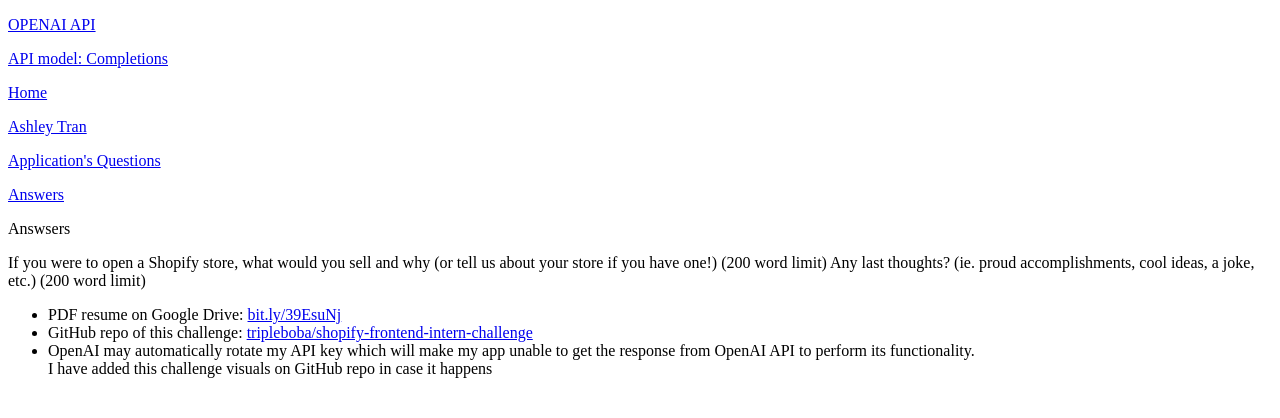
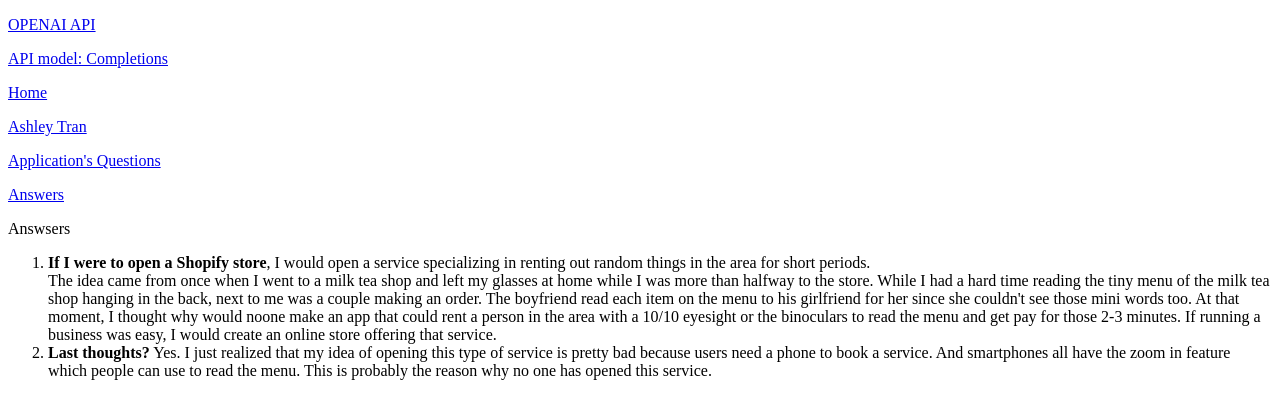
Before and after one commit to tripleboba/shopify-frontend-intern-challenge, a React (Create React App) app: page /answers in a window 1280 px wide. Shown: the top 418 px of the page. Built offline with nearby package versions, Linux system fonts and the light colour scheme; no server answers; the HTML template or start-up script is replaced by a standard one.

Commit message:
add answers

```diff
--- a/src/components/Anwsers.js
+++ b/src/components/Anwsers.js
@@ -5,17 +5,19 @@
     <div className="section">
       <p className='title is-4'>Answsers</p>
       <div className="content">
-        <p>
-          If you were to open a Shopify store, what would you sell and why (or tell us about your store if you have one!) (200 word limit)
-          Any last thoughts? (ie. proud accomplishments, cool ideas, a joke, etc.) (200 word limit)
-        </p>
-        <ul>
-          <li>PDF resume on Google Drive: <a href="https://bit.ly/39EsuNj">bit.ly/39EsuNj</a></li>
-          <li>GitHub repo of this challenge: <a href="https://github.com/tripleboba/shopify-frontend-intern-challenge">tripleboba/shopify-frontend-intern-challenge</a></li>
-          <li>OpenAI may automatically rotate my API key which will make my app unable to get the response from OpenAI API to perform its functionality.
-            <br></br>I have added this challenge visuals on GitHub repo in case it happens
+        <ol type="1">
+          <li>
+            <strong>If I were to open a Shopify store</strong>, I would open a service specializing in renting out random things in the area for short periods.
+            <br></br>The idea came from once when I went to a milk tea shop and left my glasses at home while I was more than halfway to the store.
+            While I had a hard time reading the tiny menu of the milk tea shop hanging in the back, next to me was a couple making an order.
+            The boyfriend read each item on the menu to his girlfriend for her since she couldn't see those mini words too.
+            At that moment, I thought why would noone make an app that could rent a person in the area with a 10/10 eyesight or the binoculars to read the menu and get pay for those 2-3 minutes.
+            If running a business was easy, I would create an online store offering that service.
           </li>
-        </ul>
+          <li>
+            <strong>Last thoughts?</strong> Yes. I just realized that my idea of opening this type of service is pretty bad because users need a phone to book a service. And smartphones all have the zoom in feature which people can use to read the menu. This is probably the reason why no one has opened this service.
+          </li>
+        </ol>
       </div>
     </div>
   )
```
Also changed, not shown: 1 other file (tests, documents, lock files or other folders).
